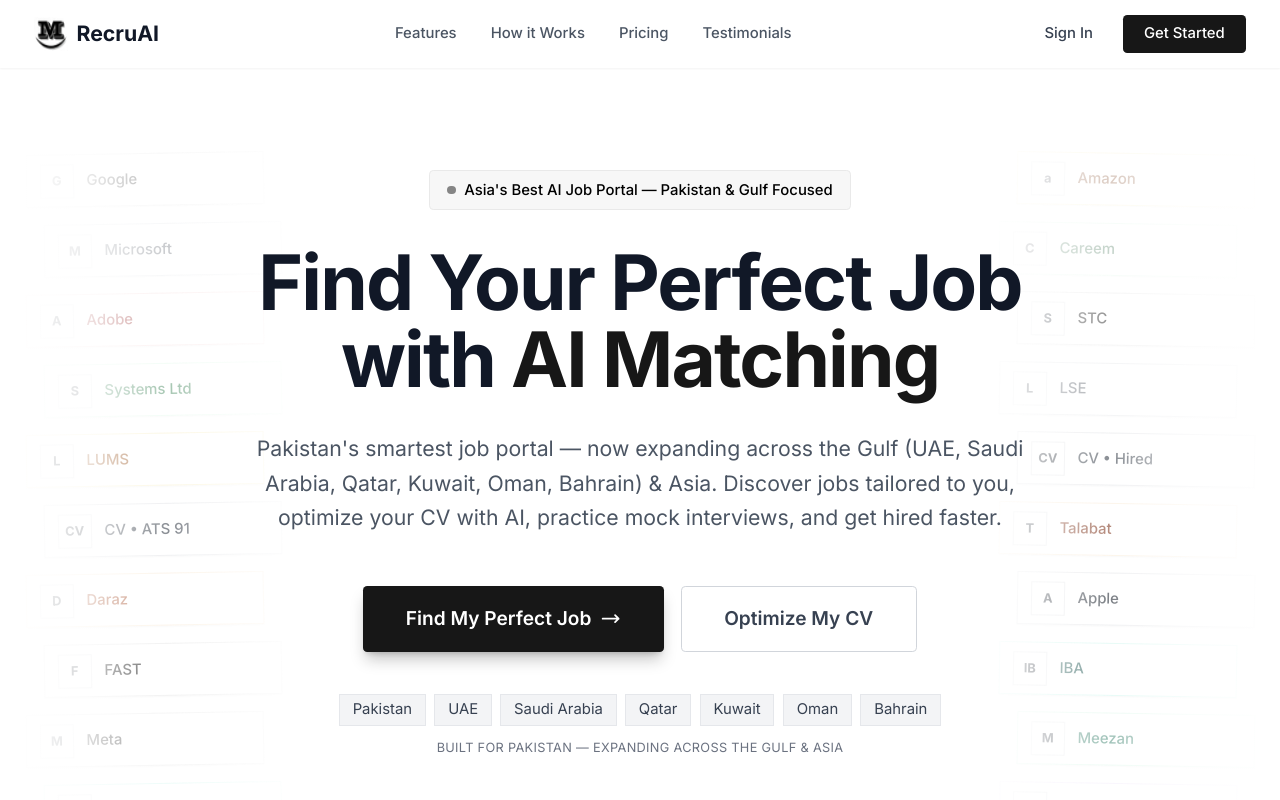
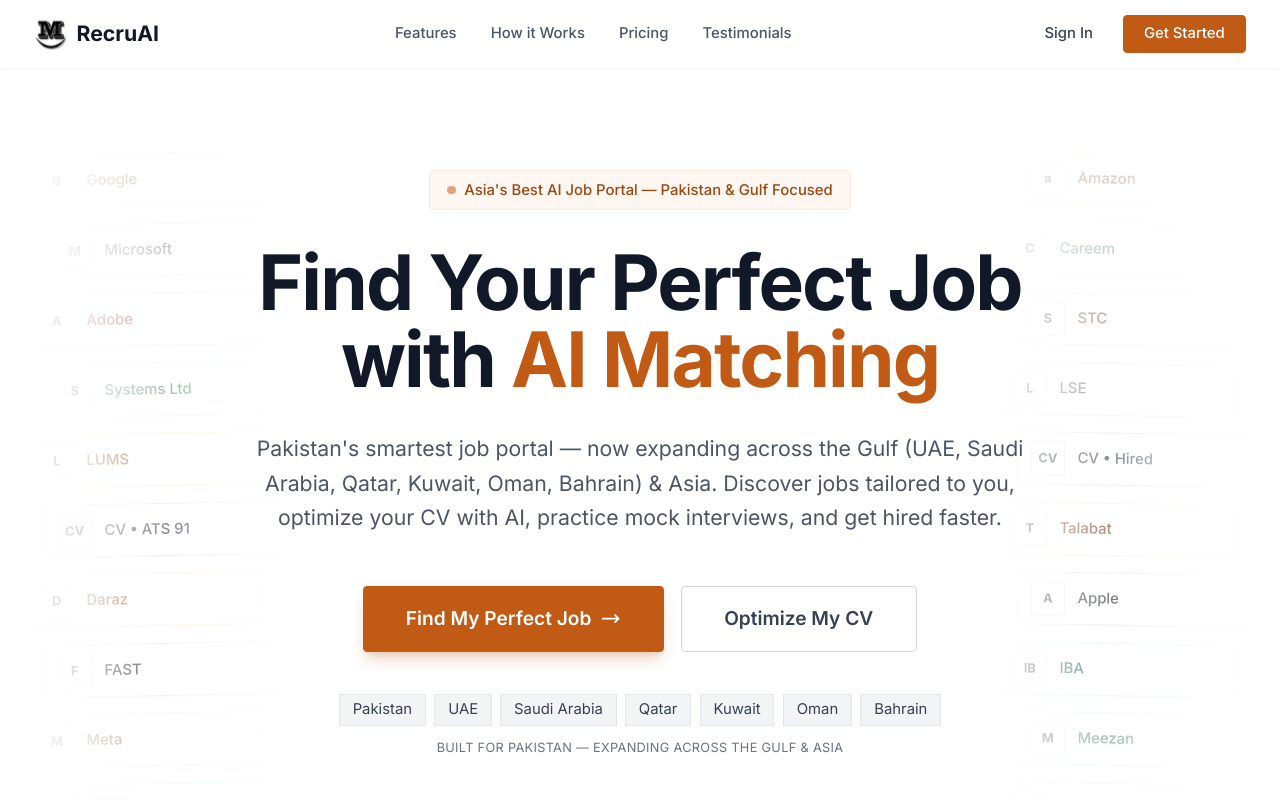
Before and after one commit to MenteE-s/RecruAI, a React (Create React App) app in the folder frontend/: page / in a window 1280 px wide. Shown: the top 800 px of the page. Built offline with nearby package versions, Linux system fonts and the light colour scheme.

Commit message:
style: single-knob brand accent via --brand-hue CSS variable

```diff
--- a/frontend/src/index.css
+++ b/frontend/src/index.css
@@ -6,6 +6,9 @@
   scroll-behavior: smooth;
   /* Slightly larger base so body copy reads comfortably on the landing page. */
   font-size: 17px;
+  /* Single-knob brand accent. Change this one number to re-theme every
+     blue-* utility in the app (24 = burnt orange). */
+  --brand-hue: 24;
 }
 
 body {
--- a/frontend/tailwind.config.js
+++ b/frontend/tailwind.config.js
@@ -10,18 +10,21 @@
         // link, and indigo gradient resolves to the brand palette with no
         // per-file churn. 600 #171717 is the mentee primary (buttons, text);
         // 700 #000000 darkens on hover; light steps tint surfaces.
+        // Single-knob brand accent. Every blue-* utility resolves to an HSL
+        // value derived from --brand-hue, so changing that one CSS variable in
+        // src/index.css re-themes the whole app (24 = burnt orange).
         blue: {
-          50: '#f7f7f7',
-          100: '#e9e9e9',
-          200: '#d4d4d4',
-          300: '#b3b3b3',
-          400: '#8a8a8a',
-          500: '#6b6b6b',
-          600: '#171717',
-          700: '#000000',
-          800: '#000000',
-          900: '#171717',
-          950: '#000000',
+          50: 'hsl(var(--brand-hue) 90% 97% / <alpha-value>)',
+          100: 'hsl(var(--brand-hue) 90% 93% / <alpha-value>)',
+          200: 'hsl(var(--brand-hue) 88% 85% / <alpha-value>)',
+          300: 'hsl(var(--brand-hue) 86% 72% / <alpha-value>)',
+          400: 'hsl(var(--brand-hue) 84% 62% / <alpha-value>)',
+          500: 'hsl(var(--brand-hue) 82% 52% / <alpha-value>)',
+          600: 'hsl(var(--brand-hue) 80% 42% / <alpha-value>)',
+          700: 'hsl(var(--brand-hue) 78% 34% / <alpha-value>)',
+          800: 'hsl(var(--brand-hue) 76% 26% / <alpha-value>)',
+          900: 'hsl(var(--brand-hue) 74% 14% / <alpha-value>)',
+          950: 'hsl(var(--brand-hue) 72% 8% / <alpha-value>)',
         },
         indigo: {
           50: '#f7f7f7',
```
